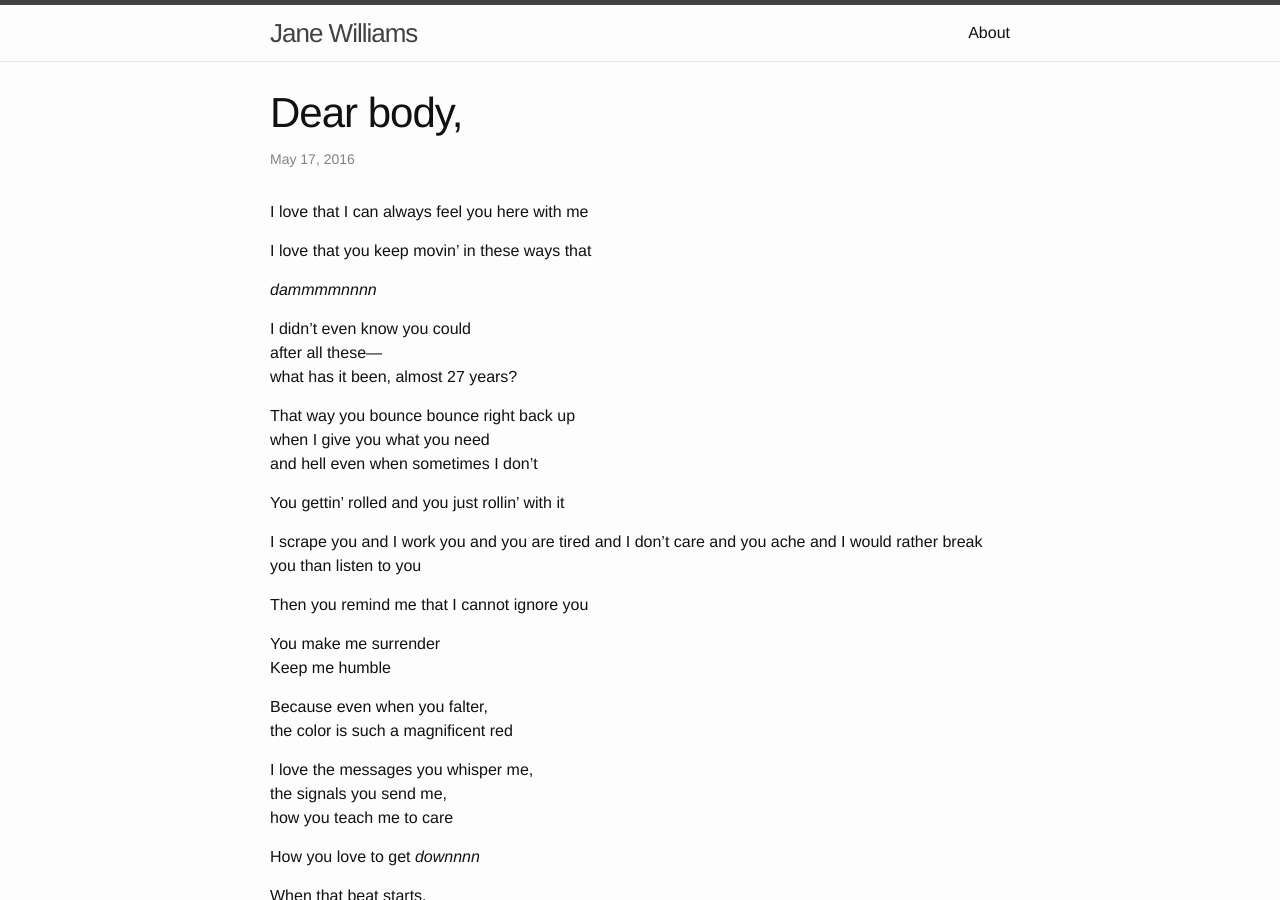
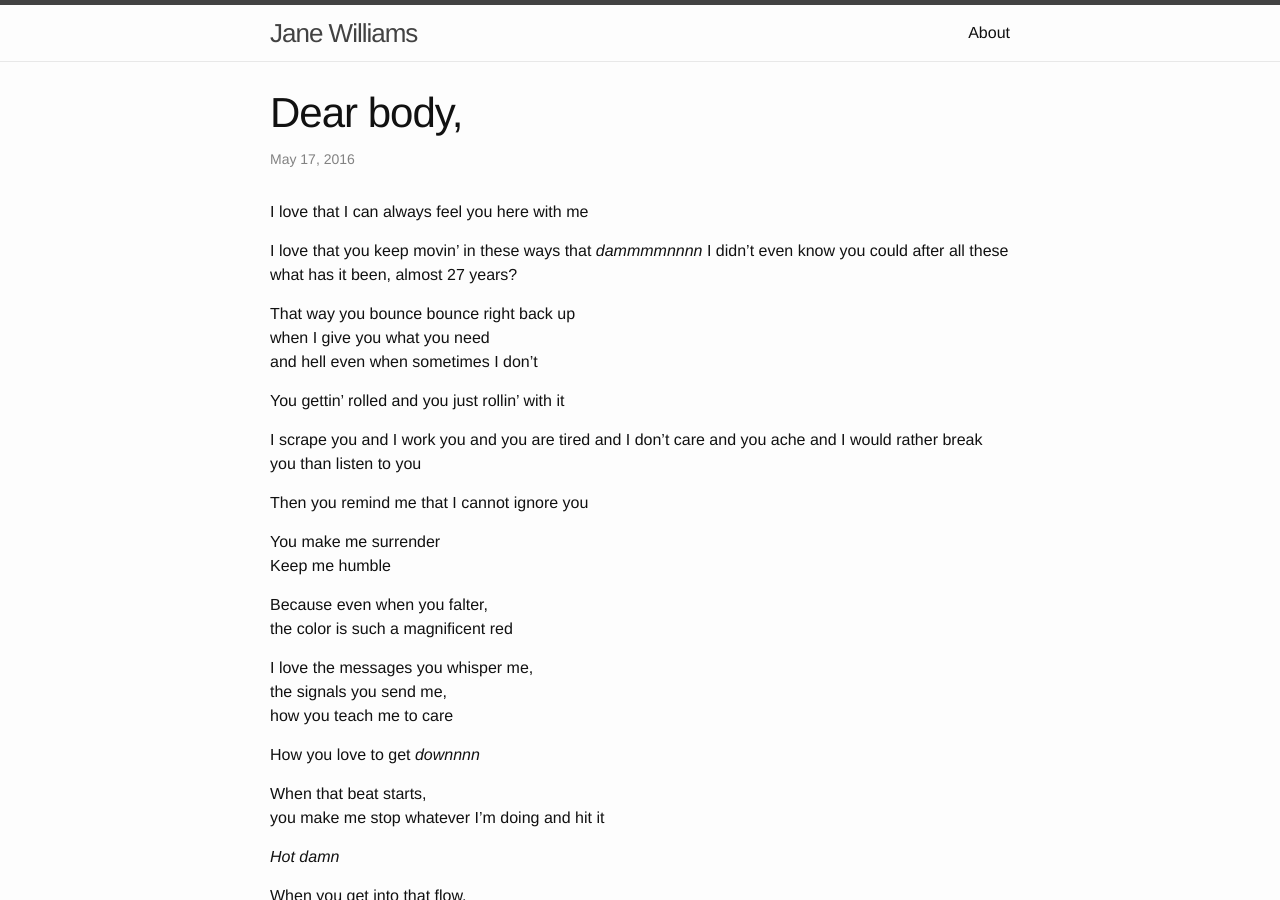
Before and after one commit to jpjane89/jpjane89.github.io, a Jekyll site: the page built from _posts/2016-05-17-dear-body.markdown, in a window 1280 px wide and 900 px high. Built offline with Jekyll 4.4.1, drawn with Linux system fonts in a browser that asks for light colours.

Commit message:
change spacing at beginning

```diff
--- a/_posts/2016-05-17-dear-body.markdown
+++ b/_posts/2016-05-17-dear-body.markdown
@@ -6,12 +6,8 @@ categories: jekyll update writing
 ---
 I love that I can always feel you here with me
 
-I love that you keep movin’ in these ways that
-
-*dammmmnnnn*
-
-I didn’t even know you could
-after all these—
+I love that you keep movin’ in these ways that *dammmmnnnn*
+I didn’t even know you could after all these
 what has it been, almost 27 years?
 
 That way you bounce bounce right back up
```
